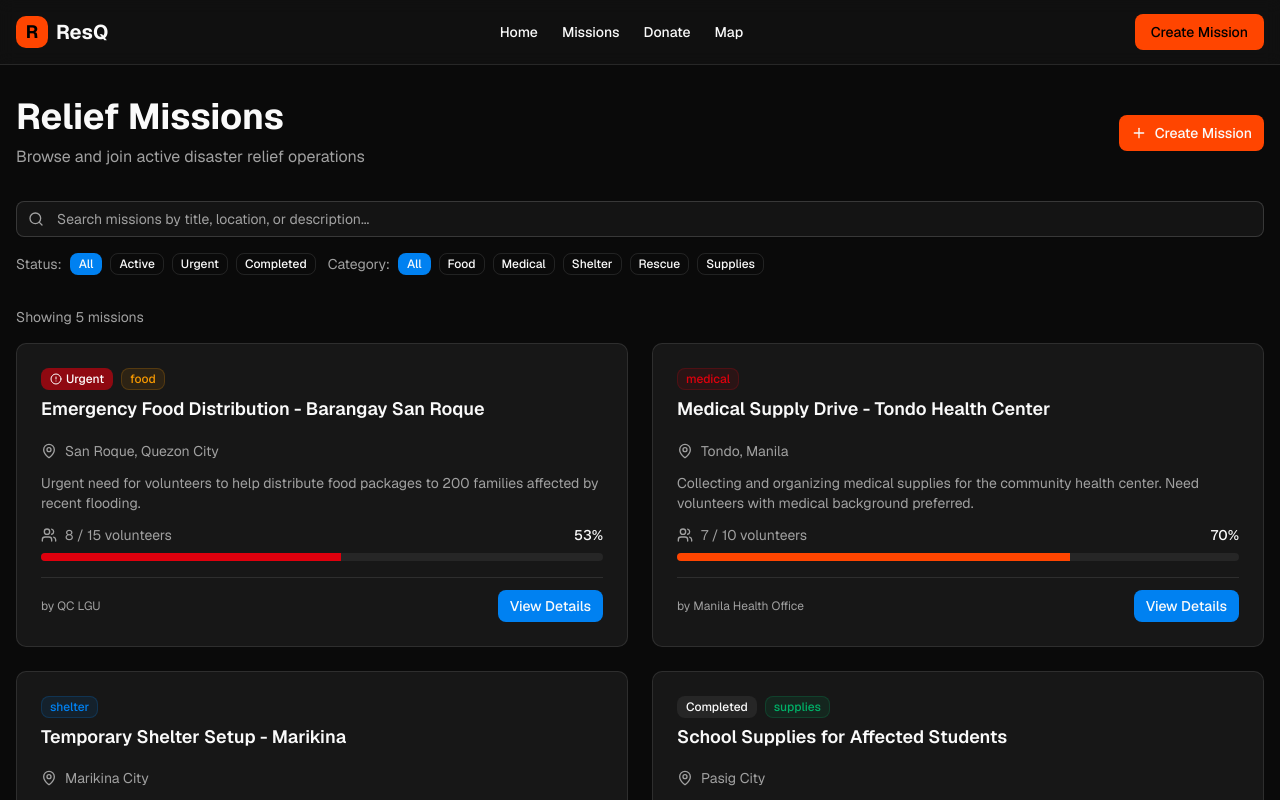
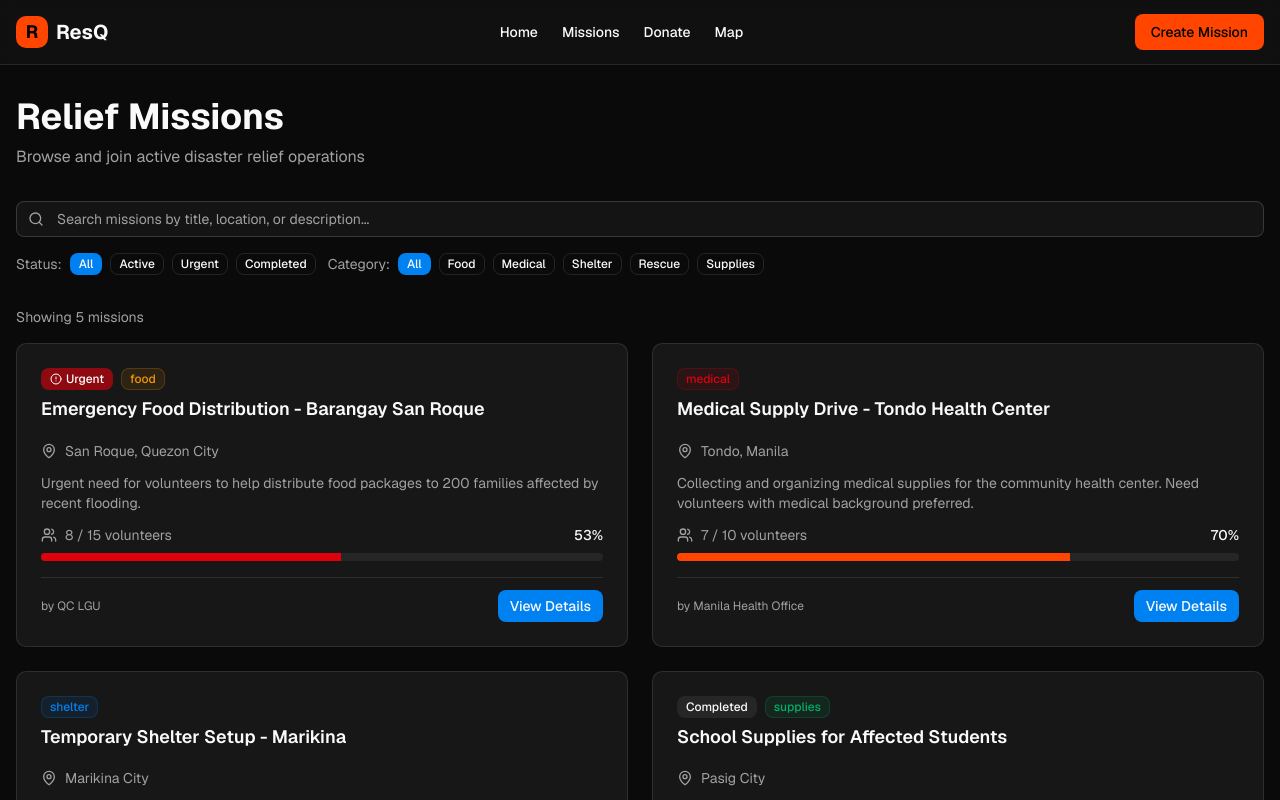
Before and after one commit to cjclarenceretiza/Project-ResQ, a Next.js app: page /missions in a window 1280 px wide. Shown: the top 800 px of the page. Built offline with nearby package versions, Linux system fonts and the light colour scheme.

Commit message:
Removed the create mission under missions

```diff
--- a/app/missions/page.tsx
+++ b/app/missions/page.tsx
@@ -49,12 +49,6 @@ export default function MissionsPage() {
             <h1 className="text-4xl font-bold mb-2">Relief Missions</h1>
             <p className="text-muted-foreground">Browse and join active disaster relief operations</p>
           </div>
-          <Link href="/missions/create">
-            <Button className="bg-[#ff4500] text-[#ff4500]-foreground hover:bg-[#ff4500]/90 gap-2">
-              <Plus className="w-4 h-4" />
-              Create Mission
-            </Button>
-          </Link>
         </div>
 
         {/* Search and Filters */}
```
